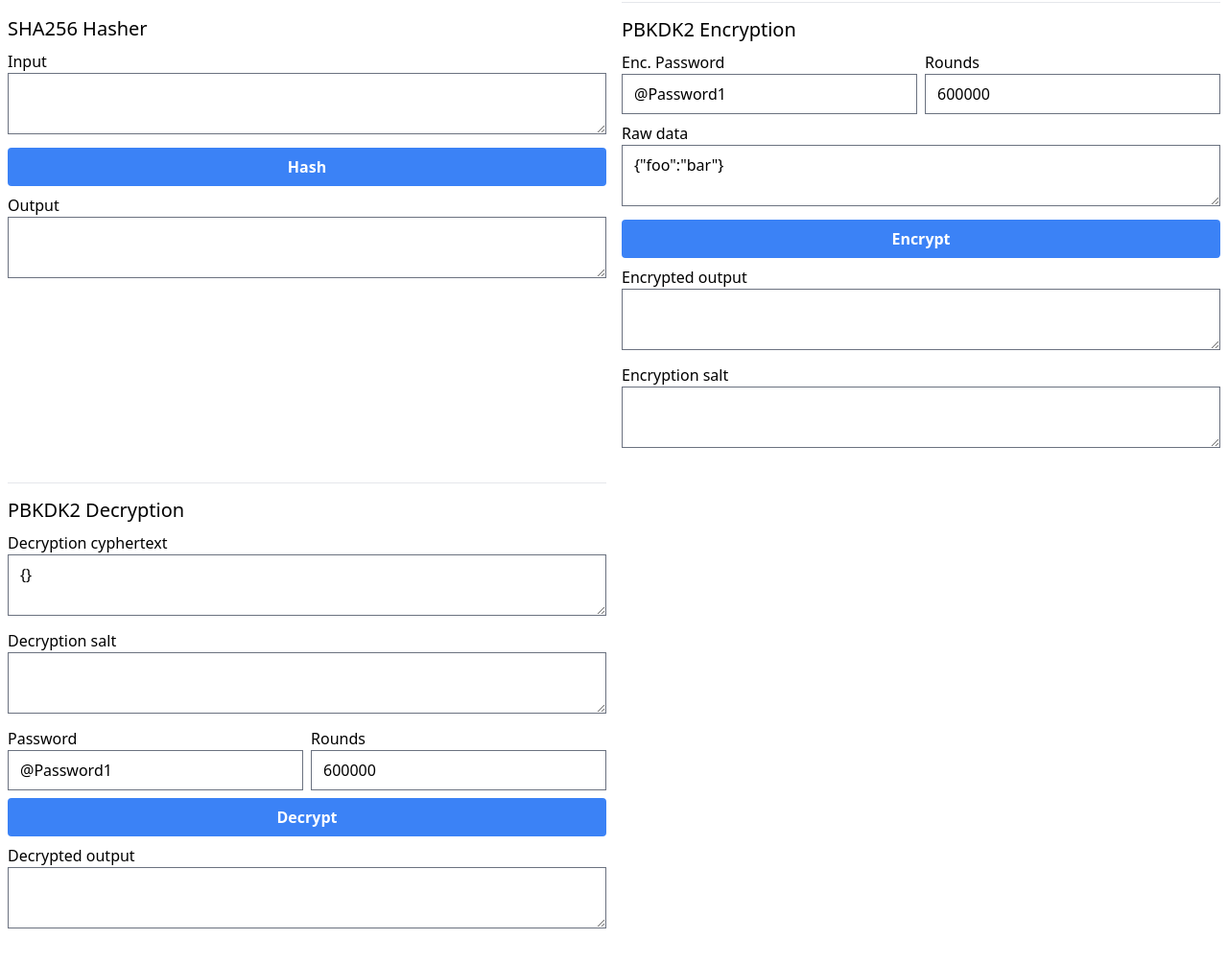
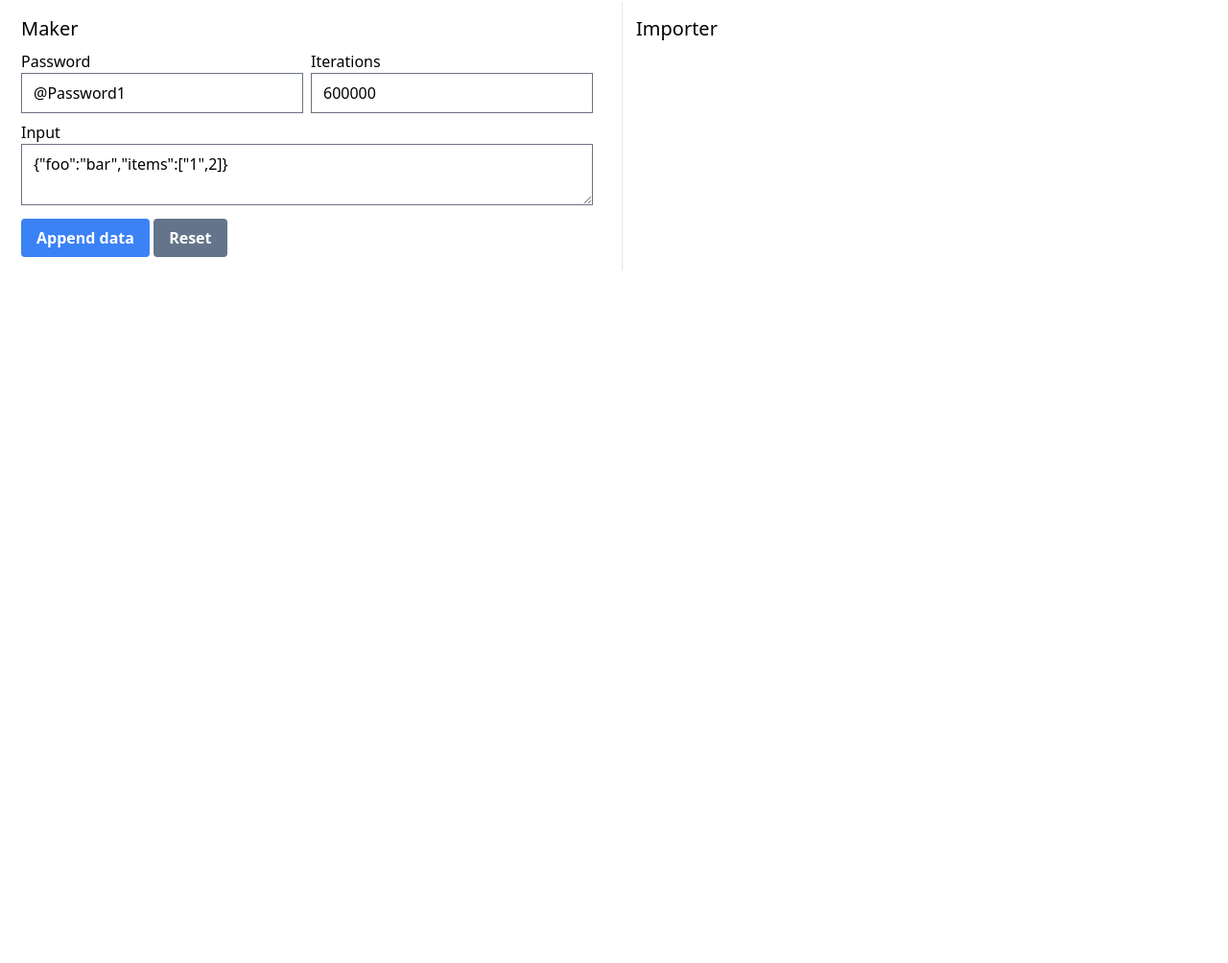
Before and after one commit to SeanCassiere/demo-web-pbkdf2-and-aes256-gcm, a website built with Vite: page index.html in a window 1280 px wide. Shown: the part 54-1058 px from the top of the page at 96% size. After the commit the page ends 800 px from the top, so only its background shows below. Built offline with nearby package versions, Linux system fonts and the light colour scheme.

Commit message:
feat: refactor for a maker form

```diff
--- a/index.html
+++ b/index.html
@@ -9,168 +9,100 @@
   <body class="mx-auto min-h-[100dvh] w-full max-w-7xl px-2 py-4">
     <div id="app" class="pb-2"></div>
 
-    <div class="grid grid-cols-1 divide-y sm:grid-cols-2 sm:gap-4">
-      <!-- SHA256 Hash Form -->
-      <section class="py-3.5">
-        <h2 class="pb-2 text-xl">SHA256 Hasher</h2>
-        <form id="sha256-hasher" class="flex flex-col gap-2">
+    <main class="grid grid-cols-1 sm:grid-cols-2 sm:gap-4 sm:divide-x">
+      <section class="px-3.5 py-3.5">
+        <h2 class="pb-2 text-xl">Maker</h2>
+        <form id="maker-form" class="flex flex-col gap-2">
+          <div class="grid grid-cols-2 gap-2">
+            <div class="flex flex-col">
+              <label for="maker-password">Password</label>
+              <input
+                type="text"
+                id="maker-password"
+                name="password"
+                value="@Password1"
+                placeholder="eg: any password"
+                class="disabled:cursor-not-allowed disabled:bg-slate-200"
+                required
+              />
+            </div>
+            <div class="flex flex-col">
+              <label for="maker-iterations">Iterations</label>
+              <input
+                type="number"
+                id="maker-iterations"
+                min="100000"
+                name="iterations"
+                value="600000"
+                placeholder="eg: 600,000"
+                class="disabled:cursor-not-allowed disabled:bg-slate-200"
+                required
+              />
+            </div>
+          </div>
           <div>
-            <label for="sha256-input">Input</label>
+            <label for="maker-plaintext">Input</label>
+
             <textarea
-              id="sha256-input"
-              name="sha256-input"
+              id="maker-plaintext"
               class="h-16 w-full"
-            ></textarea>
+              name="plaintext"
+              required
+            >
+{"foo":"bar","items":["1",2]}</textarea
+            >
           </div>
-          <button
-            type="submit"
-            class="rounded bg-blue-500 px-4 py-2 font-bold text-white hover:bg-blue-700"
+          <div>
+            <button
+              type="submit"
+              class="rounded bg-blue-500 px-4 py-2 font-bold text-white hover:bg-blue-700"
+            >
+              Append data
+            </button>
+            <button
+              type="reset"
+              class="rounded bg-slate-500 px-4 py-2 font-bold text-white hover:bg-slate-700"
+            >
+              Reset
+            </button>
+          </div>
+          <div
+            class="break-before-all border p-1 text-xs"
+            id="maker-output-parent"
+            style="display: none"
           >
-            Hash
-          </button>
-          <div>
-            <label for="sha256-output">Output</label>
-            <textarea
-              id="sha256-output"
-              name="sha256-output"
-              class="h-16 w-full"
-              readonly
-            ></textarea>
+            <div class="flex justify-between pb-2">
+              <span>Output</span>
+              <button type="button" id="maker-output-copy" class="text-red-500">
+                Copy
+              </button>
+            </div>
+            <code>
+              <pre id="maker-output" class="min-h-[50px] overflow-x-auto">
+{}</pre
+              >
+            </code>
+          </div>
+          <div
+            class="break-before-all border p-1 text-xs"
+            id="maker-store-parent"
+            style="display: none"
+          >
+            <div class="pb-2">
+              <span>Store</span>
+            </div>
+            <code>
+              <pre id="maker-store" class="overflow-x-scroll">[]</pre>
+            </code>
           </div>
         </form>
       </section>
 
-      <!-- PBKDF Encryption Form -->
-      <section class="py-3.5">
-        <h2 class="pb-2 text-xl">PBKDK2 Encryption</h2>
-        <form id="pbkdf2-enc" class="flex flex-col gap-2">
-          <div class="flex gap-2">
-            <div class="flex w-full flex-col">
-              <label for="pbkdf2-enc-password">Enc. Password</label>
-              <input
-                type="text"
-                name="password"
-                id="pbkdf2-enc-password"
-                value="@Password1"
-                required
-                placeholder="Password"
-              />
-            </div>
-            <div class="flex w-full flex-col">
-              <label for="pbkdf2-enc-rounds">Rounds</label>
-              <input
-                type="number"
-                name="rounds"
-                id="pbkdf2-enc-rounds"
-                value="600000"
-                min="0"
-                step="100000"
-                placeholder="Rounds"
-              />
-            </div>
-          </div>
-          <div>
-            <label for="pbkdf2-enc-data">Raw data</label>
-            <textarea id="pbkdf2-enc-data" name="data" class="h-16 w-full">
-{"foo":"bar"}</textarea
-            >
-          </div>
-          <button
-            type="submit"
-            class="rounded bg-blue-500 px-4 py-2 font-bold text-white hover:bg-blue-700"
-          >
-            Encrypt
-          </button>
-          <div>
-            <label for="pbkdf2-enc-output-data">Encrypted output</label>
-            <textarea
-              id="pbkdf2-enc-output-data"
-              name="data"
-              class="h-16 w-full"
-              readonly
-            ></textarea>
-          </div>
-          <div>
-            <label for="pbkdf2-enc-output-salt">Encryption salt</label>
-            <textarea
-              id="pbkdf2-enc-output-salt"
-              name="data"
-              class="h-16 w-full"
-              readonly
-            ></textarea>
-          </div>
-        </form>
+      <section class="px-3.5 py-3.5">
+        <h2 class="pb-2 text-xl">Importer</h2>
+        <form></form>
       </section>
-
-      <!-- PBKDF Decryption Form -->
-      <section class="py-3.5">
-        <h2 class="pb-2 text-xl">PBKDK2 Decryption</h2>
-        <form id="pbkdf2-dec" class="flex flex-col gap-2">
-          <div>
-            <label for="pbkdf2-dec-cipher-input">Decryption cyphertext</label>
-            <textarea
-              id="pbkdf2-dec-cipher-input"
-              name="data"
-              class="h-16 w-full"
-              required
-            >
-{}</textarea
-            >
-          </div>
-          <div>
-            <label for="pbkdf2-dec-salt-input">Decryption salt</label>
-            <textarea
-              id="pbkdf2-dec-salt-input"
-              name="data"
-              class="h-16 w-full"
-              required
-            ></textarea>
-          </div>
-          <div class="flex gap-2">
-            <div class="flex w-full flex-col">
-              <label for="pbkdf2-dec-password-input">Password</label>
-              <input
-                type="text"
-                name="password"
-                id="pbkdf2-dec-password-input"
-                value="@Password1"
-                placeholder="Password"
-                required
-              />
-            </div>
-            <div class="flex w-full flex-col">
-              <label for="pbkdf2-dec-rounds-input">Rounds</label>
-              <input
-                type="number"
-                name="rounds"
-                id="pbkdf2-dec-rounds-input"
-                value="600000"
-                min="0"
-                step="100000"
-                placeholder="Rounds"
-                required
-              />
-            </div>
-          </div>
-          <button
-            type="submit"
-            class="rounded bg-blue-500 px-4 py-2 font-bold text-white hover:bg-blue-700"
-          >
-            Decrypt
-          </button>
-          <div>
-            <label for="pbkdf2-dec-display">Decrypted output</label>
-            <textarea
-              id="pbkdf2-dec-display"
-              name="data"
-              class="h-16 w-full"
-              readonly
-            ></textarea>
-          </div>
-        </form>
-      </section>
-    </div>
-
+    </main>
     <script type="module" src="/src/main.ts"></script>
   </body>
 </html>
--- a/src/main.ts
+++ b/src/main.ts
@@ -1,7 +1,7 @@
 import "./index.css";
 
-import "./sha_256_form";
-import "./pbkdf2";
+// import "./pbkdf2";
+import "./maker";
 
 const app = document.querySelector("#app");
 
@@ -16,7 +16,7 @@ document.addEventListener("DOMContentLoaded", () => {
     `;
   } else {
     app.innerHTML = `
-      <h1 class="text-2xl font-medium">Web Crypto Tests 🔐</h1>
+      <h1 class="text-2xl font-medium">🔐 PBKDF2 + AES256-GCM Stores</h1>
     `;
   }
 });
--- /dev/null
+++ b/src/maker.ts
@@ -0,0 +1,124 @@
+import { encrypt } from "./pbkdf2_utils";
+import { sha256 } from "./sha_256_utils";
+
+// related to the parent store
+type StoreItem = { c: string; s: string };
+const storeParentNode = document.querySelector(
+  "#maker-store-parent"
+) as HTMLDivElement;
+const storeNode = document.querySelector("#maker-store") as HTMLPreElement;
+let storeParent: StoreItem[] = [];
+
+function writeStoreToDOM() {
+  storeNode.innerHTML = JSON.stringify(storeParent, null, 2);
+  return;
+}
+
+// related to the parent output
+const outputParentNode = document.querySelector(
+  "#maker-output-parent"
+) as HTMLDivElement;
+const outputNode = document.querySelector("#maker-output") as HTMLPreElement;
+const outputCopyNode = document.querySelector(
+  "#maker-output-copy"
+) as HTMLButtonElement;
+
+outputCopyNode.addEventListener("click", () => {
+  navigator.clipboard.writeText(outputNode.innerHTML);
+});
+
+function writeOutputToDOM(obj: {
+  p_hash: string;
+  p_hash_enc_type: "sha256";
+
+  store: string;
+  store_enc_steps: (
+    | "base64"
+    | "json_stringify"
+    | "aes_256_gcm_using_pbkdf2"
+    | "none"
+  )[];
+
+  pbkdf_iterations: number;
+}) {
+  outputNode.innerHTML = btoa(JSON.stringify(obj));
+  return;
+}
+
+const defaultOutputValue: Omit<
+  Parameters<typeof writeOutputToDOM>[0],
+  "store"
+> = {
+  p_hash: "",
+  p_hash_enc_type: "sha256",
+  pbkdf_iterations: 6e6,
+  store_enc_steps: ["base64", "json_stringify"],
+};
+// write to dom on startup
+document.addEventListener("DOMContentLoaded", () => {
+  const cryptoInWindow = "crypto" in window;
+
+  if (!cryptoInWindow) {
+    alert("Crypto is not in window");
+    return;
+  }
+
+  writeStoreToDOM();
+  writeOutputToDOM({
+    ...defaultOutputValue,
+    store: btoa(JSON.stringify(storeParent)),
+  });
+});
+
+// related to the maker form
+const form = document.querySelector("#maker-form") as HTMLFormElement;
+const passwordNode = document.querySelector(
+  "#maker-password"
+) as HTMLInputElement;
+const iterationsNode = document.querySelector(
+  "#maker-iterations"
+) as HTMLInputElement;
+
+form.addEventListener("submit", async (evt) => {
+  evt.preventDefault();
+
+  const password = form.password.value;
+  const iterations = parseInt(form.iterations.value) ?? 1e6;
+  const plaintext = form.plaintext.value;
+
+  passwordNode.disabled = true;
+  iterationsNode.disabled = true;
+
+  const passwordHash = await sha256(password);
+  const encrypted = await encrypt({ password, iterations }, plaintext);
+
+  storeParent.push({ c: encrypted.ciphertext, s: encrypted.salt });
+
+  storeParentNode.style.display = "block";
+  outputParentNode.style.display = "block";
+
+  writeStoreToDOM();
+  writeOutputToDOM({
+    p_hash: passwordHash,
+    p_hash_enc_type: "sha256",
+    pbkdf_iterations: iterations,
+    store: btoa(JSON.stringify(storeParent)),
+    store_enc_steps: ["base64", "json_stringify", "aes_256_gcm_using_pbkdf2"],
+  });
+});
+
+form.addEventListener("reset", () => {
+  passwordNode.disabled = false;
+  iterationsNode.disabled = false;
+
+  storeParent = [];
+
+  writeStoreToDOM();
+  writeOutputToDOM({
+    ...defaultOutputValue,
+    store: btoa(JSON.stringify(storeParent)),
+  });
+
+  storeParentNode.style.display = "none";
+  outputParentNode.style.display = "none";
+});
--- a/src/sha_256_form.ts
+++ /dev/null
@@ -1,35 +0,0 @@
-const sha256Form = document.querySelector(
-  "#sha256-hasher"
-) as HTMLFormElement | null;
-
-const formInput = document.querySelector(
-  "#sha256-input"
-) as HTMLInputElement | null;
-
-const formOutput = document.querySelector(
-  "#sha256-output"
-) as HTMLInputElement | null;
-
-if (!sha256Form || !formInput || !formOutput) {
-  throw new Error("#sha256-hasher, #sha256-input, #sha256-output not found");
-}
-
-// function that takes a string and returns a sha256 hash
-// https://developer.mozilla.org/en-US/docs/Web/API/SubtleCrypto/digest
-async function sha256(message: string) {
-  const msgUint8 = new TextEncoder().encode(message); // encode as (utf-8) Uint8Array
-  const hashBuffer = await crypto.subtle.digest("SHA-256", msgUint8); // hash the message
-  const hashArray = Array.from(new Uint8Array(hashBuffer)); // convert buffer to byte array
-  const hashHex = hashArray
-    .map((b) => b.toString(16).padStart(2, "0"))
-    .join(""); // convert bytes to hex string
-  return hashHex;
-}
-
-sha256Form.addEventListener("submit", async (evt) => {
-  evt.preventDefault();
-
-  const input = formInput.value;
-  const hashed = await sha256(input);
-  formOutput.value = hashed;
-});
--- /dev/null
+++ b/src/sha_256_utils.ts
@@ -0,0 +1,9 @@
+export async function sha256(message: string) {
+  const msgUint8 = new TextEncoder().encode(message); // encode as (utf-8) Uint8Array
+  const hashBuffer = await crypto.subtle.digest("SHA-256", msgUint8); // hash the message
+  const hashArray = Array.from(new Uint8Array(hashBuffer)); // convert buffer to byte array
+  const hashHex = hashArray
+    .map((b) => b.toString(16).padStart(2, "0"))
+    .join(""); // convert bytes to hex string
+  return hashHex;
+}
```
